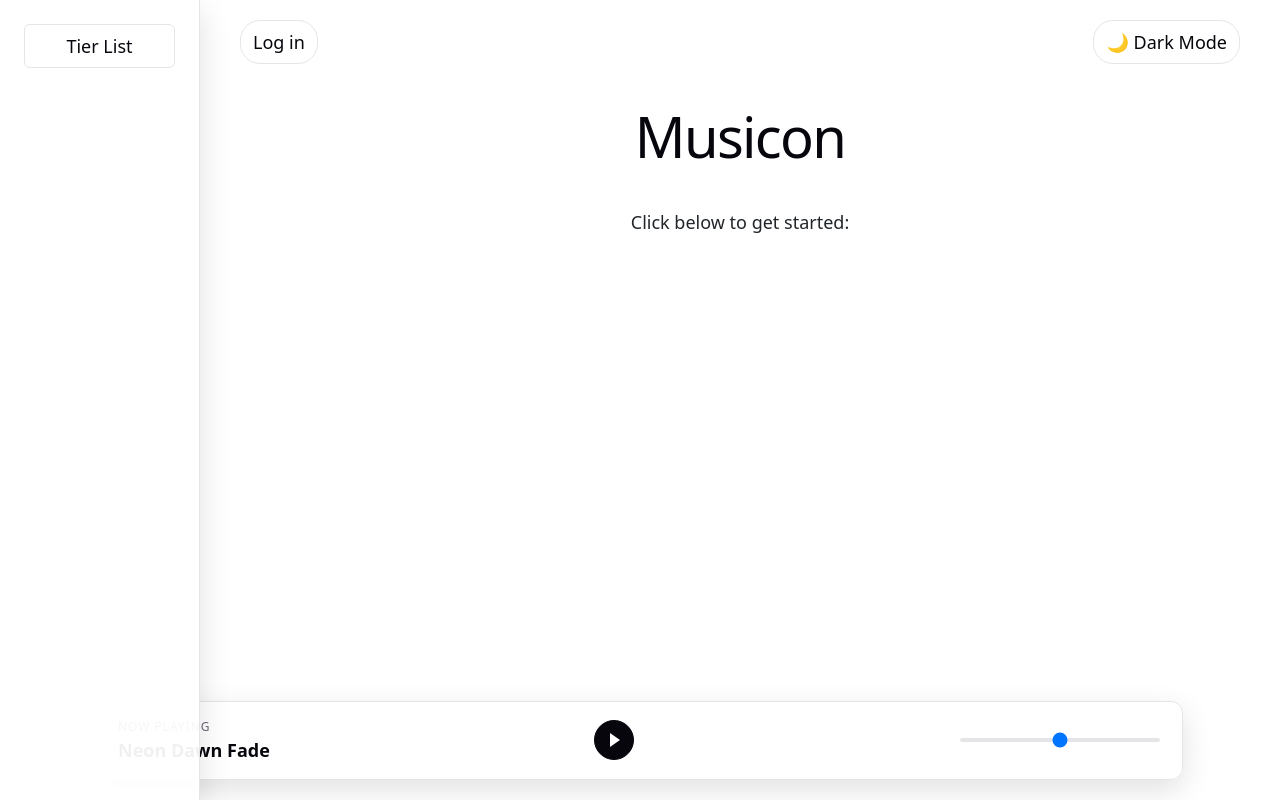
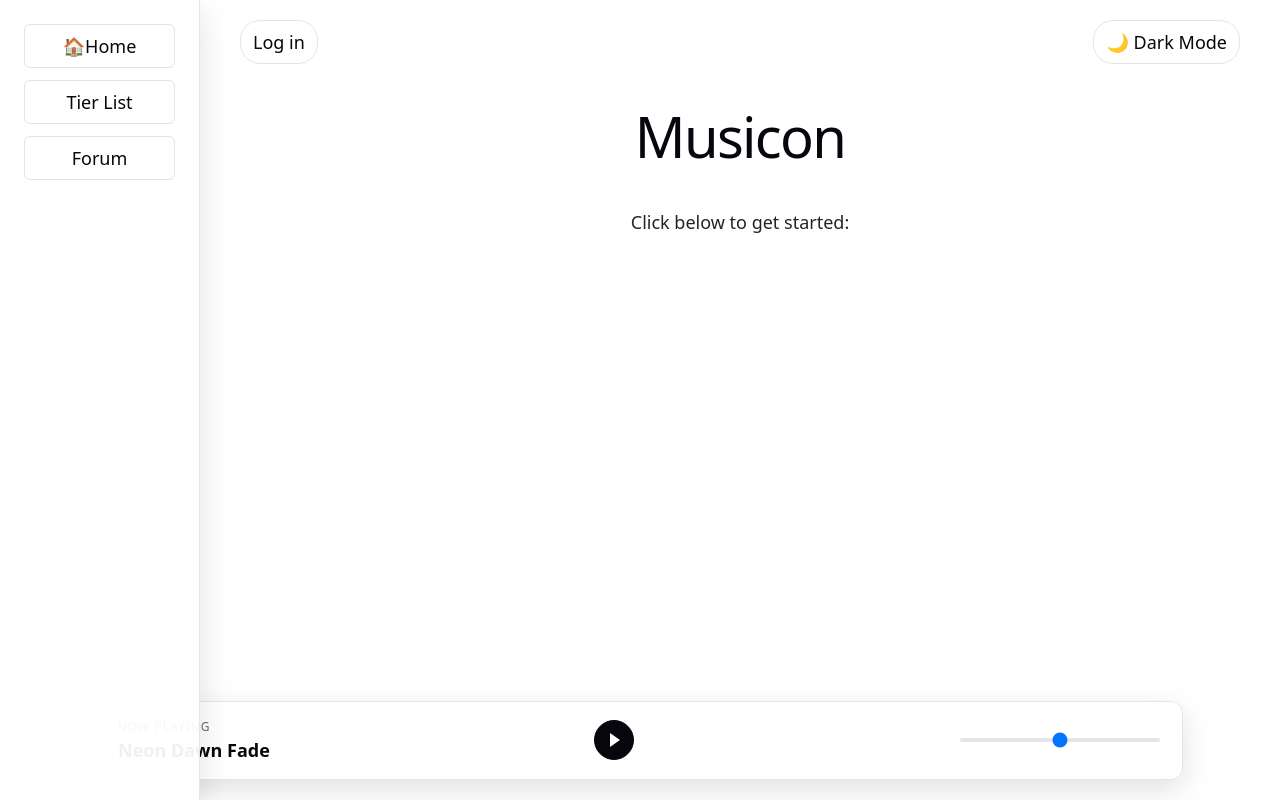
Before and after one commit to andreikeanandavid828-star/musicon, a React (Vite) app: page / in a window 1280 px wide. Built offline with nearby package versions, Linux system fonts and the light colour scheme.

Commit message:
Added more buttons to sidebar

```diff
--- a/src/App.jsx
+++ b/src/App.jsx
@@ -1,4 +1,5 @@
 import { useEffect, useState } from 'react';
+import HomeButton from './HomeButton.jsx';
 import { BrowserRouter, Route, Routes, useLocation } from 'react-router-dom';
 import './App.css';
 import FooterMusicPlayer from './Footer.jsx';
@@ -33,7 +34,9 @@ function AppShell() {
       </header>
 
       <aside className="app-sidebar" aria-label="Main menu">
+        <HomeButton />
         <TierlistButton />
+        <ForumButton />
       </aside>
 
       <Routes>
--- /dev/null
+++ b/src/HomeButton.jsx
@@ -0,0 +1,5 @@
+import { Link } from 'react-router-dom';
+
+export default function HomeButton() {
+  return <Link to="/" className="button">🏠Home</Link>;
+}
```
